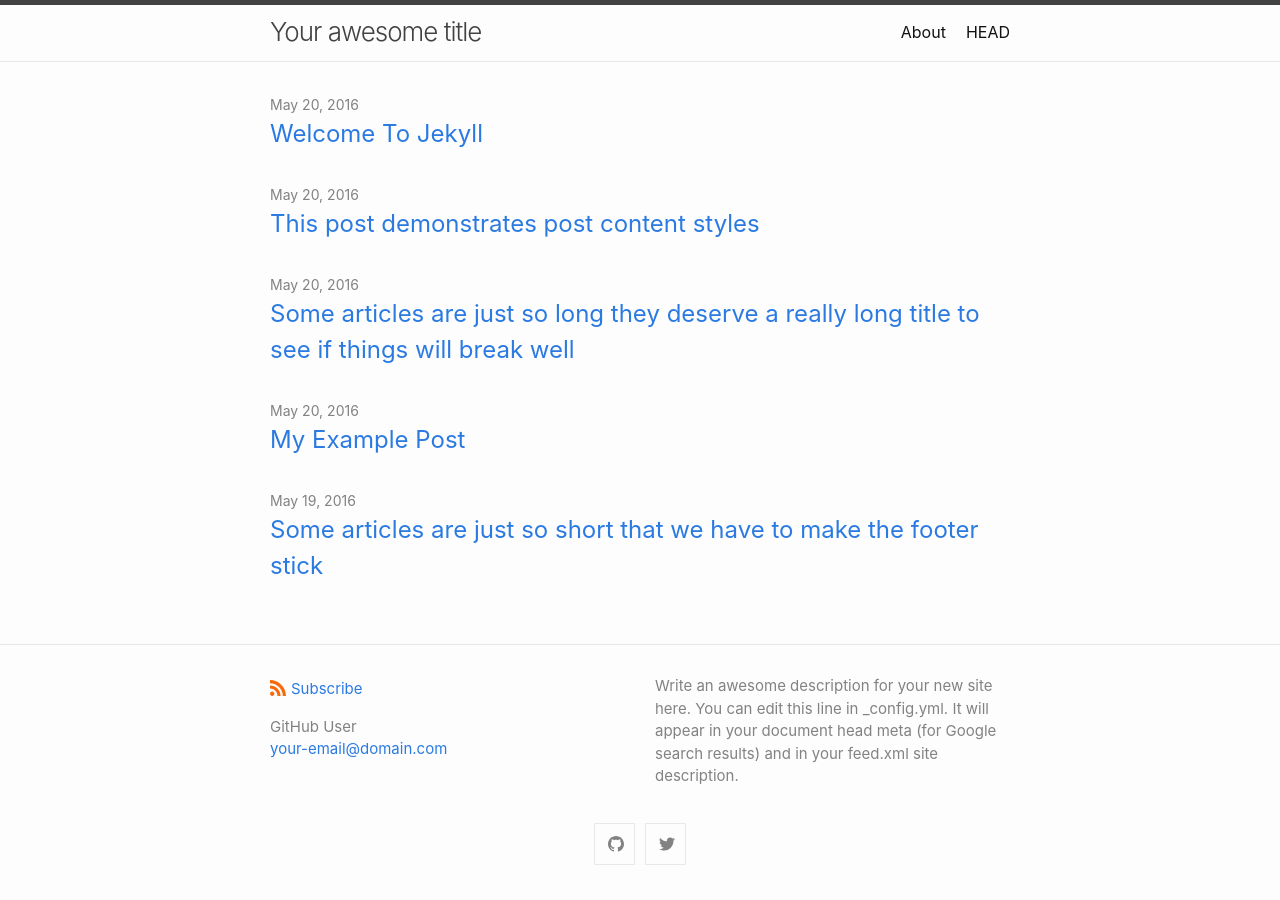
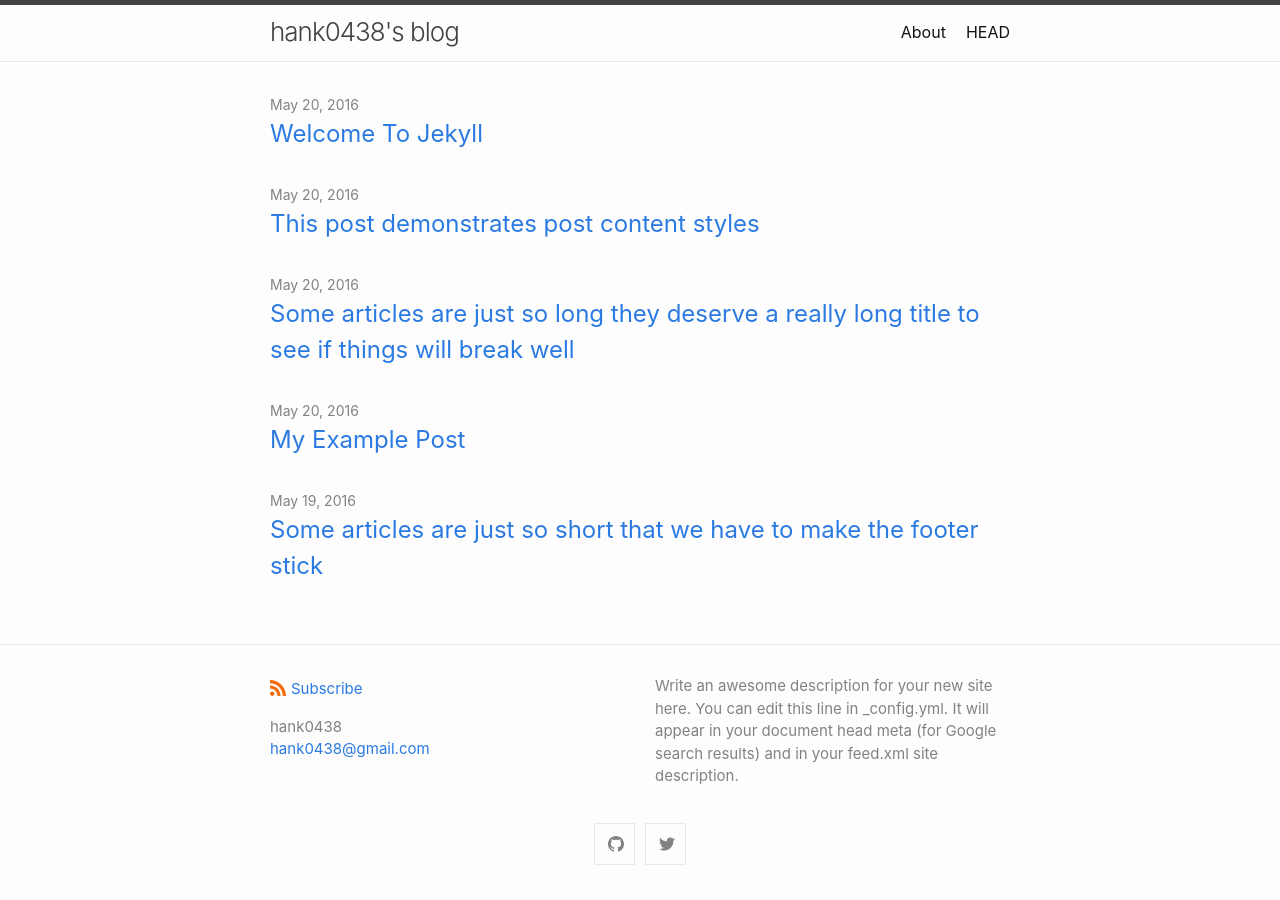
Before and after one commit to Hank0438/hank0438.github.io, a Jekyll site: the page built from index.md, in a window 1280 px wide. Built offline with Jekyll 4.4.1, drawn with Linux system fonts in a browser that asks for light colours.

Commit message:
Update _config.yml

```diff
--- a/_config.yml
+++ b/_config.yml
@@ -1,7 +1,7 @@
-title: Your awesome title
+title: hank0438's blog
 author:
-  name: GitHub User
-  email: your-email@domain.com
+  name: hank0438
+  email: hank0438@gmail.com
 description: > # this means to ignore newlines until "show_excerpts:"
   Write an awesome description for your new site here. You can edit this
   line in _config.yml. It will appear in your document head meta (for
```
